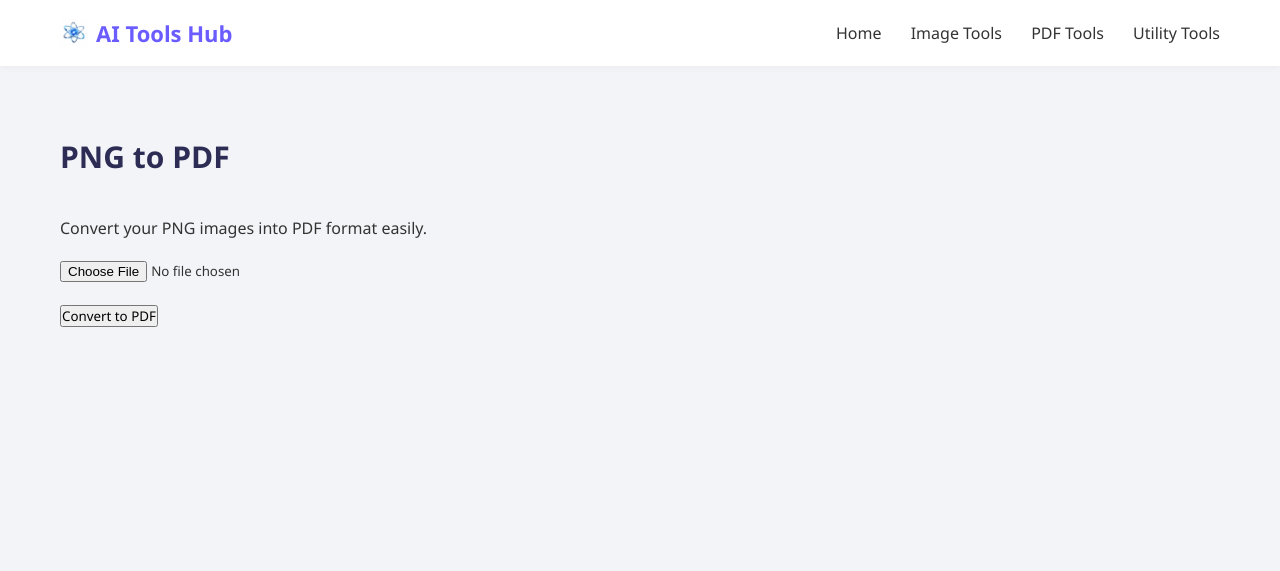
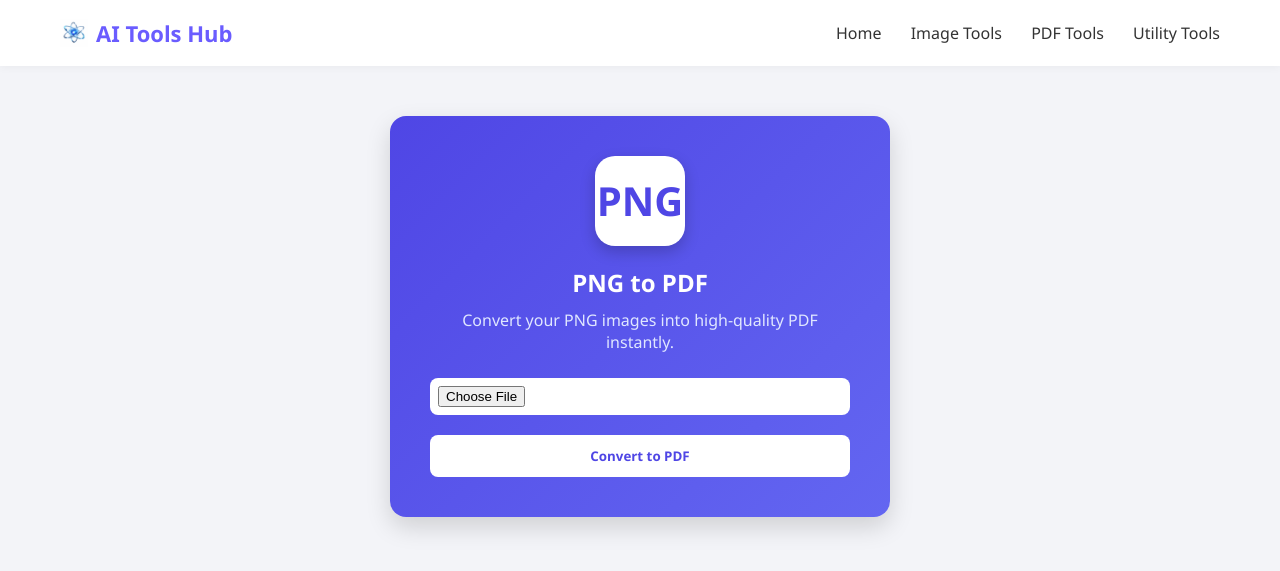
Before and after one commit to afnankhan123456/ai-tools-website-, a Flask app: page /png-to-pdf in a window 1280 px wide. Shown: the top 571 px of the page. Run offline with Flask 3, Linux system fonts and the light colour scheme.

Commit message:
Update png_to_pdf.html

```diff
--- a/templates/pdf_tools/png_to_pdf.html
+++ b/templates/pdf_tools/png_to_pdf.html
@@ -1,21 +1,78 @@
 {% extends "base.html" %}
 {% block content %}
 
-<section class="tools-section">
-    <h2 class="section-title">PNG to PDF</h2>
-    <p>Convert your PNG images into PDF format easily.</p>
+<section style="display:flex;justify-content:center;margin-top:50px;">
 
-    <form action="{{ url_for('png_to_pdf_action') }}"
-          method="POST"
-          enctype="multipart/form-data"
-          style="margin-top:20px;">
+    <div style="
+        background: linear-gradient(135deg, #4f46e5, #6366f1);
+        padding:40px;
+        border-radius:16px;
+        width:500px;
+        text-align:center;
+        color:white;
+        box-shadow:0 10px 25px rgba(0,0,0,0.15);
+    ">
 
-        <input type="file" name="file" required>
-        <br><br>
+        <!-- Logo Made With CSS -->
+        <div style="
+            font-size:40px;
+            font-weight:bold;
+            background:white;
+            color:#4f46e5;
+            width:90px;
+            height:90px;
+            line-height:90px;
+            margin:0 auto 20px auto;
+            border-radius:20px;
+            box-shadow:0 6px 15px rgba(0,0,0,0.2);
+        ">
+            PNG
+        </div>
 
-        <button type="submit" class="btn">Convert to PDF</button>
+        <h2 style="margin-bottom:10px;">PNG to PDF</h2>
+        <p style="margin-bottom:25px;color:#e0e7ff;">
+            Convert your PNG images into high-quality PDF instantly.
+        </p>
 
-    </form>
+        <form action="{{ url_for('png_to_pdf_action') }}"
+              method="POST"
+              enctype="multipart/form-data">
+
+            <input type="file"
+                   name="file"
+                   required
+                   style="
+                       padding:8px;
+                       background:white;
+                       border-radius:8px;
+                       border:none;
+                       margin-bottom:20px;
+                       width:100%;
+                   ">
+
+            <button type="submit"
+                    style="
+                        background:white;
+                        color:#4f46e5;
+                        border:none;
+                        padding:12px 25px;
+                        border-radius:8px;
+                        font-weight:bold;
+                        cursor:pointer;
+                        transition:0.3s;
+                        width:100%;
+                    "
+                    onmouseover="this.style.background='#e0e7ff'"
+                    onmouseout="this.style.background='white'">
+
+                Convert to PDF
+
+            </button>
+
+        </form>
+
+    </div>
+
 </section>
 
 {% endblock %}
```
